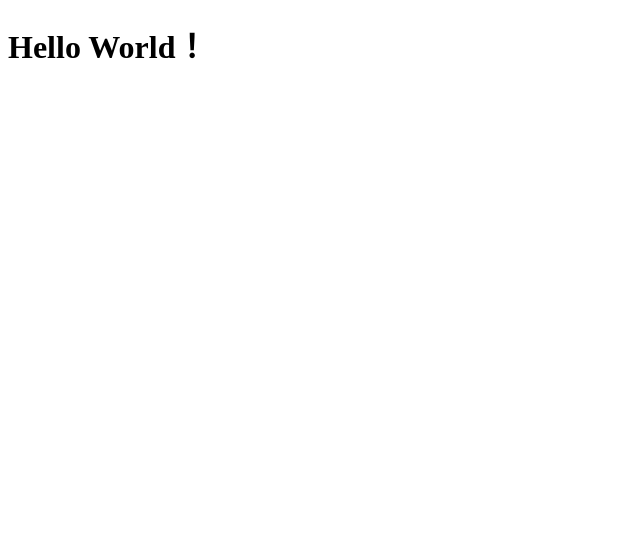
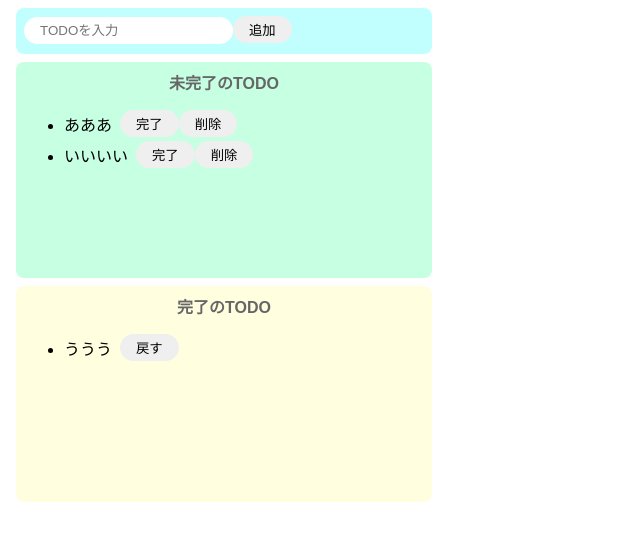
Before and after one commit to dev-fjk/udemy-react-todo-tutorial, a React (Create React App) app: page / in a window 1280 px wide. Shown: the top 540 px of the page, without its empty margins (0-640 px from the left). Built offline with nearby package versions, Linux system fonts and the light colour scheme.

Commit message:
追加機能実装前まで

```diff
--- a/src/App.jsx
+++ b/src/App.jsx
@@ -1,11 +1,47 @@
-import React, { useEffect, useState } from "react";
+import React, { useState } from "react";
+import "./style.css";
 
-const App = () => {
+export const App = () => {
+  const [incompleteTodos, setIncompleteTodo] = useState(["あああ", "いいいい"]);
+  const [completeTodos, setCompleteTodo] = useState(["ううう"]);
+
   return (
     <>
-      <h1>Hello World！</h1>
+      <div className="input-area">
+        <input placeholder="TODOを入力" type="text" name="" id="" />
+        <button>追加</button>
+      </div>
+      <div className="incomplete-area">
+        <p className="title">未完了のTODO</p>
+        <ul>
+          {incompleteTodos.map((todo) => {
+            return (
+              <>
+                <div key={todo} className="list-row">
+                  <li>{todo}</li>
+                  <button>完了</button>
+                  <button>削除</button>
+                </div>
+              </>
+            );
+          })}
+        </ul>
+      </div>
+      <div className="complete-area">
+        <p className="title">完了のTODO</p>
+        <ul>
+          {completeTodos.map((todo) => {
+            return (
+              <>
+                <div key={todo} className="list-row">
+                  <li>{todo}</li>
+                  <button>戻す</button>
+                </div>
+              </>
+            );
+          })}
+        </ul>
+      </div>
     </>
   );
 };
-
-export default App;
--- a/src/index.js
+++ b/src/index.js
@@ -1,5 +1,5 @@
 import React from "react";
 import ReactDom from "react-dom";
-import App from "./App";
+import { App } from "./App";
 
 ReactDom.render(<App />, document.getElementById("root"));
--- /dev/null
+++ b/src/style.css
@@ -0,0 +1,66 @@
+body {
+  font-family: sans-serif;
+}
+
+input {
+  border-radius: 16px;
+  border: none;
+  padding: 6px 16px;
+  outline: none;
+}
+
+button {
+  border-radius: 16px;
+  border: none;
+  padding: 4px 16px;
+}
+
+button:hover {
+  background-color: #ff7fff;
+  color: #fff;
+  cursor: pointer;
+}
+
+li {
+  margin-right: 8px;
+}
+
+.input-area {
+  background-color: #c1ffff;
+  width: 400px;
+  height: 30px;
+  border-radius: 8px;
+  padding: 8px;
+  margin: 8px;
+}
+
+.incomplete-area {
+  background-color: #c6ffe2;
+  width: 400px;
+  min-height: 200px;
+  padding: 8px;
+  margin: 8px;
+  border-radius: 8px;
+}
+
+.complete-area {
+  background-color: #ffffe0;
+  width: 400px;
+  min-height: 200px;
+  padding: 8px;
+  margin: 8px;
+  border-radius: 8px;
+}
+
+.title {
+  text-align: center;
+  margin-top: 0;
+  font-weight: bold;
+  color: #666;
+}
+
+.list-row {
+  display: flex;
+  align-items: center;
+  padding-bottom: 4px;
+}
```
